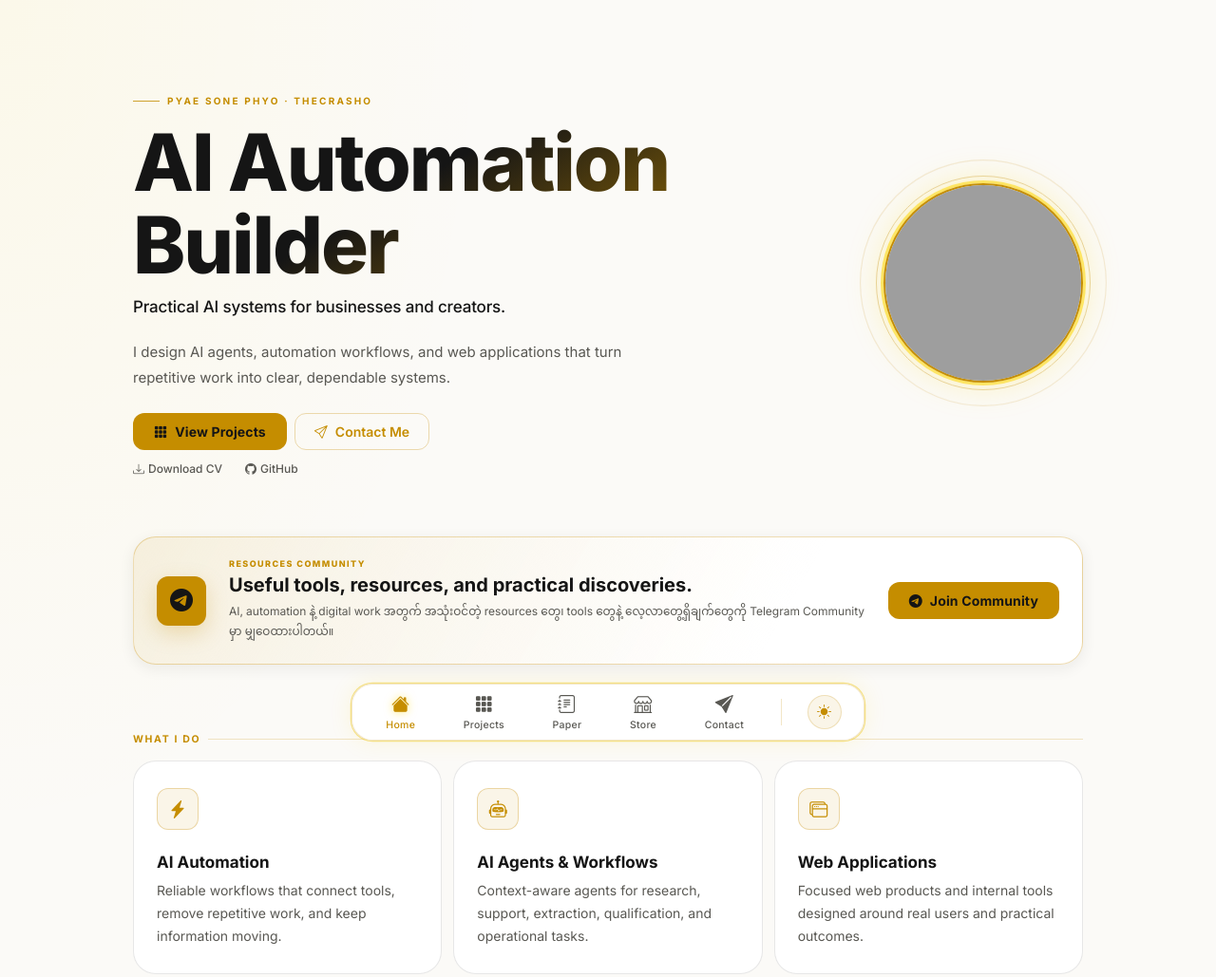
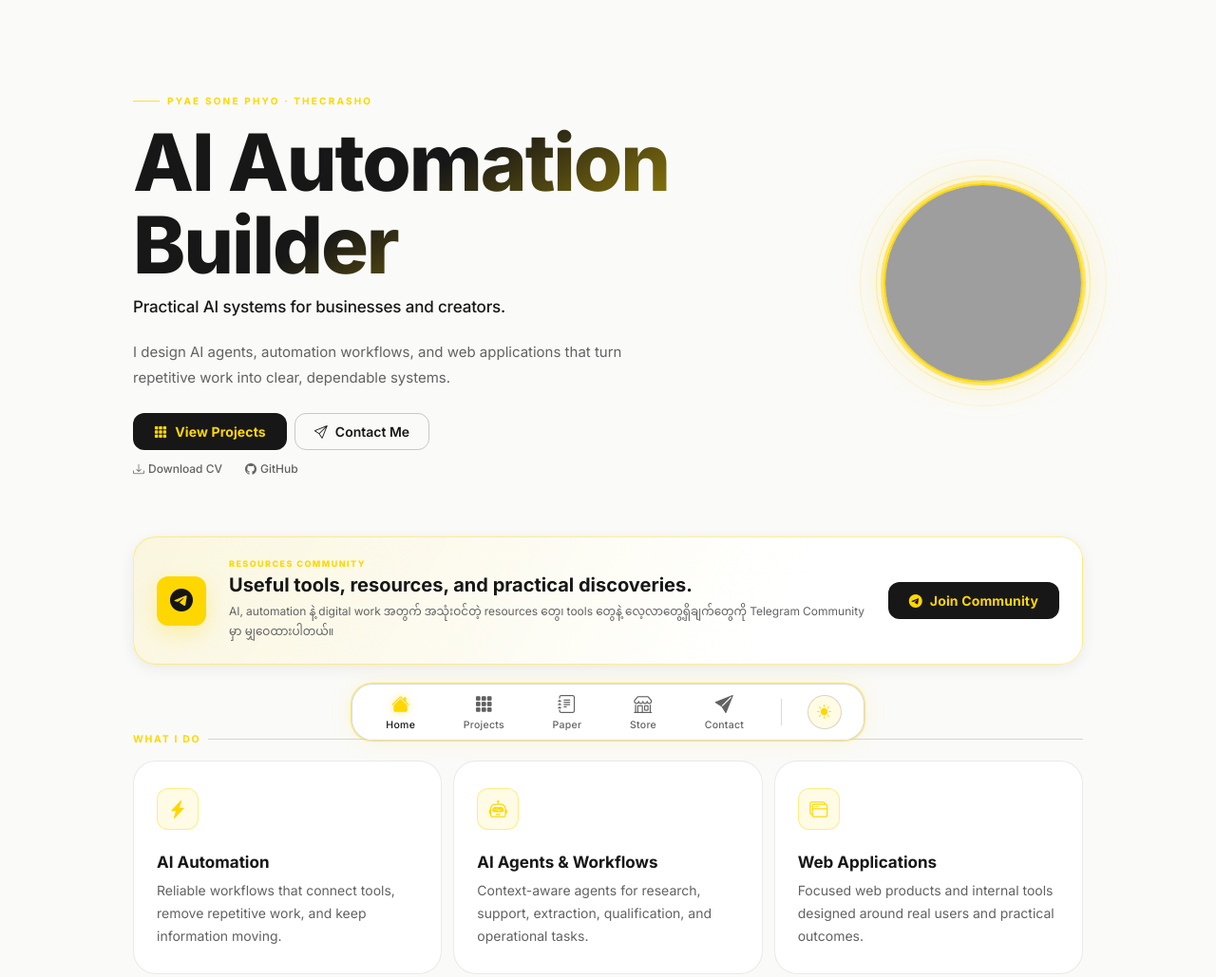
Before and after one commit to ThecrashO/ThecrashO, a website: page index.html in a window 1280 px wide. Shown: the top 1029 px of the page at 95% size. Drawn offline with nearby package versions, Linux system fonts and the light colour scheme; grey boxes are pictures that could not be loaded.

Commit message:
feat: update stylesheet version to v10 for consistent styling across pages

```diff
--- a/css/style.css
+++ b/css/style.css
@@ -71,32 +71,31 @@
 [data-theme="light"] {
     color-scheme: light;
 
-    /* Clean light palette: bright surfaces with a lively, readable gold. */
-    --accent: #C58D00;
-    --accent-hover: #A87400;
-    --accent-dim: rgba(197, 141, 0, 0.09);
-    --accent-border: rgba(197, 141, 0, 0.30);
-    --accent-glow: rgba(197, 141, 0, 0.16);
-    --accent-shadow: rgba(197, 141, 0, 0.25);
-
-    --gold: #C58D00;
-    --gold-dim: rgba(197, 141, 0, 0.09);
-    --gold-border: rgba(197, 141, 0, 0.30);
-
-    --bg: #FBFAF7;
-    --bg2: #F2F0EA;
-    --bg3: #E8E5DC;
-    --surface: rgba(255, 255, 255, 0.97);
+    /* Same black-and-gold identity on a clean, neutral white canvas. */
+    --accent: #FFD700;
+    --accent-hover: #F2CC00;
+    --accent-dim: rgba(255, 215, 0, 0.10);
+    --accent-border: rgba(255, 215, 0, 0.42);
+    --accent-glow: rgba(255, 215, 0, 0.18);
+    --accent-shadow: rgba(255, 215, 0, 0.28);
+
+    --gold: #FFD700;
+    --gold-dim: rgba(255, 215, 0, 0.10);
+    --gold-border: rgba(255, 215, 0, 0.42);
+
+    --bg: #FAFAF8;
+    --bg2: #F1F1EE;
+    --bg3: #E7E7E3;
+    --surface: rgba(255, 255, 255, 0.98);
     --surface-raised: #FFFFFF;
-    --text: #151515;
-    --text-muted: #595853;
-    --text-faint: #85827A;
-    --border: rgba(197, 141, 0, 0.22);
-    --border-subtle: rgba(21, 21, 21, 0.10);
-    --shadow: 0 16px 48px rgba(31, 29, 24, 0.10);
-    --shadow-sm: 0 4px 16px rgba(31, 29, 24, 0.07);
-    --grad: radial-gradient(ellipse 65% 45% at top left, rgba(255, 215, 0, 0.055) 0%, transparent 62%),
-            radial-gradient(ellipse 45% 35% at bottom right, rgba(197, 141, 0, 0.035) 0%, transparent 62%);
+    --text: #171717;
+    --text-muted: #626262;
+    --text-faint: #8A8A86;
+    --border: rgba(23, 23, 23, 0.16);
+    --border-subtle: rgba(23, 23, 23, 0.09);
+    --shadow: 0 16px 48px rgba(20, 20, 20, 0.10);
+    --shadow-sm: 0 4px 16px rgba(20, 20, 20, 0.07);
+    --grad: none;
 }
 
 
@@ -312,18 +311,46 @@ body {
     filter: brightness(1.05);
 }
 
-/* Bright gold controls stay crisp against the clean light surfaces. */
+/* Light theme: charcoal CTAs, bright-gold states, no muted deep-gold fills. */
+[data-theme="light"] .btn-primary,
+[data-theme="light"] .store-cta {
+    background: #171717;
+    color: #FFD700;
+}
+
+[data-theme="light"] .btn-primary:hover,
+[data-theme="light"] .store-cta:hover {
+    background: #000;
+    color: #FFE44D;
+}
+
+[data-theme="light"] .btn-outline {
+    color: #171717;
+    border-color: rgba(23, 23, 23, 0.22);
+}
+
+[data-theme="light"] .btn-outline:hover {
+    background: rgba(255, 215, 0, 0.12);
+    border-color: #FFD700;
+}
+
 [data-theme="light"] #darkToggle:hover,
-[data-theme="light"] .btn-primary,
 [data-theme="light"] .eco-card:hover .eco-icon-wrap,
 [data-theme="light"] .store-scope-icon,
 [data-theme="light"] .store-card:hover .store-icon,
 [data-theme="light"] .store-badge,
-[data-theme="light"] .store-cta,
 [data-theme="light"] .currency-btn.active,
 [data-theme="light"] .filter-tag.active,
 [data-theme="light"] .copy-article-btn:hover {
     color: #151515;
+}
+
+[data-theme="light"] .nav-btn.active {
+    color: #171717;
+}
+
+[data-theme="light"] .nav-btn.active i {
+    color: #FFD700;
 }
 
 [data-theme="light"] .filter-tag.active .filter-count {
--- a/index.html
+++ b/index.html
@@ -30,7 +30,7 @@
     </script>
 
     <!-- Main Stylesheet -->
-    <link rel="stylesheet" href="css/style.css?v=9" />
+    <link rel="stylesheet" href="css/style.css?v=10" />
 </head>
 
 <body>
```
Also changed, not shown: paper.html (+1 -1 lines), projects.html (+1 -1 lines).
